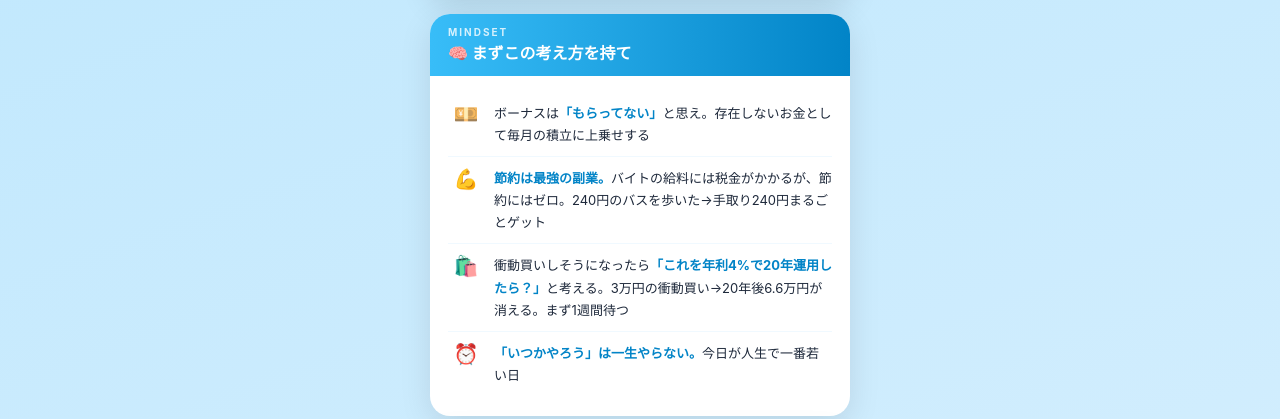
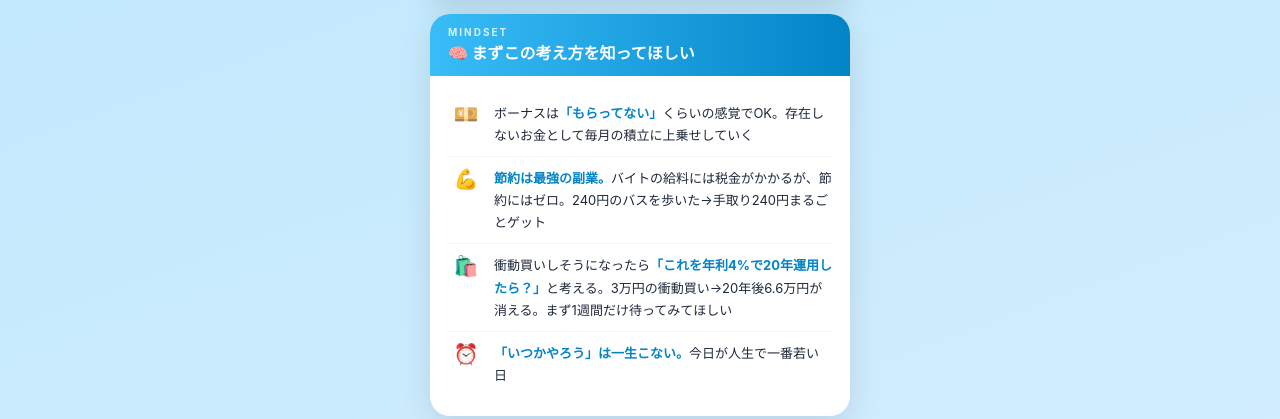
Before and after one commit to sota-toushilife/1000man-roadmap, a plain HTML site: page index.html in a window 1280 px wide. Shown: the part 547-966 px from the top of the page. Drawn offline with Linux system fonts and the light colour scheme.

Commit message:
マインドセットの口調を柔らかく修正

```diff
--- a/index.html
+++ b/index.html
@@ -204,12 +204,12 @@
   <div class="card">
     <div class="card-header blue">
       <div class="label">MINDSET</div>
-      <h2>🧠 まずこの考え方を持て</h2>
+      <h2>🧠 まずこの考え方を知ってほしい</h2>
     </div>
     <div class="card-body">
       <div class="mind-item">
         <div class="mind-icon">💴</div>
-        <div class="mind-text">ボーナスは<strong>「もらってない」</strong>と思え。存在しないお金として毎月の積立に上乗せする</div>
+        <div class="mind-text">ボーナスは<strong>「もらってない」</strong>くらいの感覚でOK。存在しないお金として毎月の積立に上乗せしていく</div>
       </div>
       <div class="mind-item">
         <div class="mind-icon">💪</div>
@@ -217,11 +217,11 @@
       </div>
       <div class="mind-item">
         <div class="mind-icon">🛍️</div>
-        <div class="mind-text">衝動買いしそうになったら<strong>「これを年利4%で20年運用したら？」</strong>と考える。3万円の衝動買い→20年後6.6万円が消える。まず1週間待つ</div>
+        <div class="mind-text">衝動買いしそうになったら<strong>「これを年利4%で20年運用したら？」</strong>と考える。3万円の衝動買い→20年後6.6万円が消える。まず1週間だけ待ってみてほしい</div>
       </div>
       <div class="mind-item">
         <div class="mind-icon">⏰</div>
-        <div class="mind-text"><strong>「いつかやろう」は一生やらない。</strong>今日が人生で一番若い日</div>
+        <div class="mind-text"><strong>「いつかやろう」は一生こない。</strong>今日が人生で一番若い日</div>
       </div>
     </div>
   </div>
```
